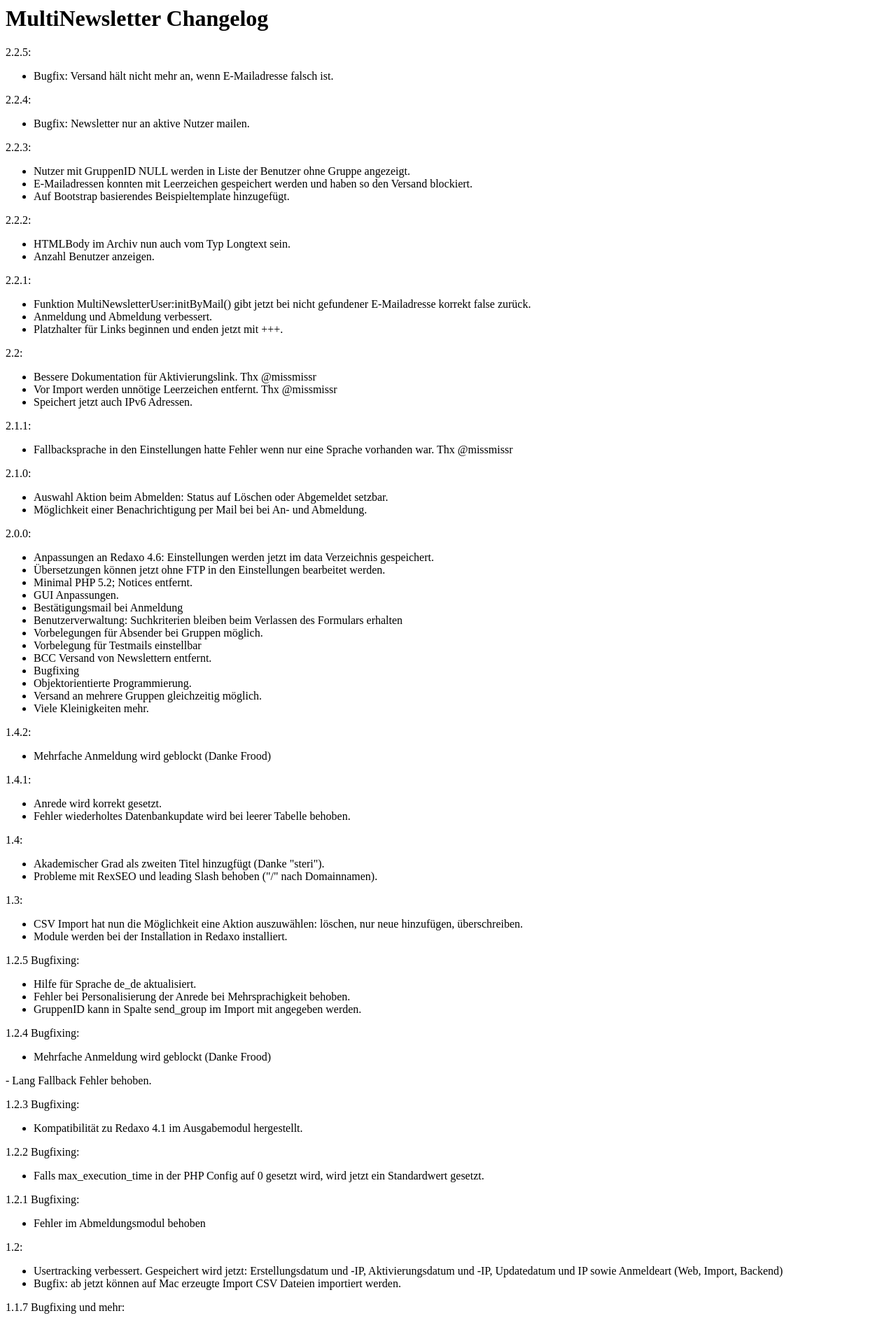
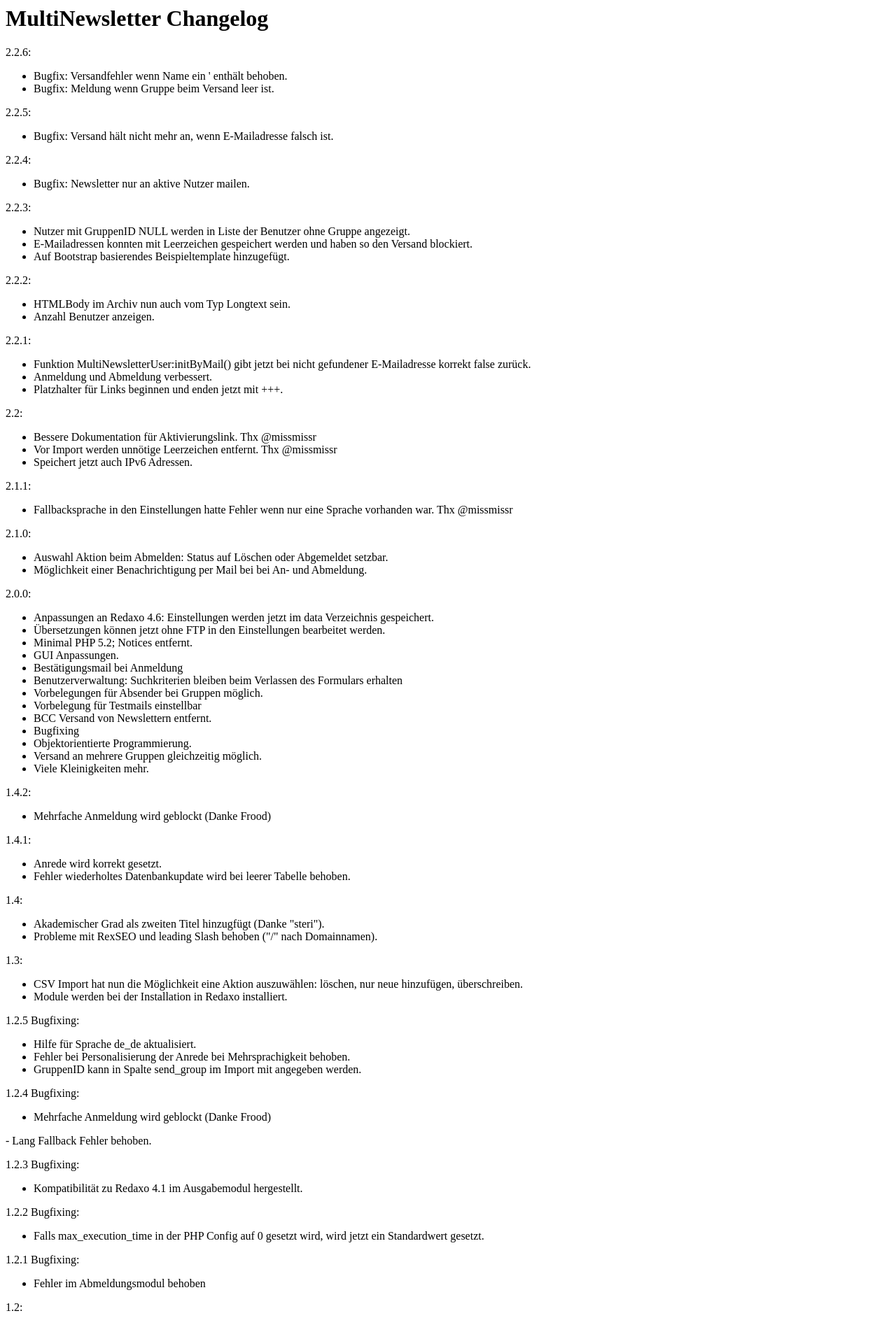
Before and after one commit to raum2projekt/multinewsletter, a PHP site: page /changelog.inc.php in a window 1280 px wide. Shown: the top 1894 px of the page at 70% size. Run offline with PHP 8.4, Linux system fonts and the light colour scheme; some libraries are stand-ins or nearby versions.

Commit message:
Changlog 2.2.6

```diff
--- a/pages/help/changelog.inc.php
+++ b/pages/help/changelog.inc.php
@@ -1,5 +1,10 @@
 <h1>MultiNewsletter Changelog</h1>
 
+<p>2.2.6:</p>
+<ul>
+	<li>Bugfix: Versandfehler wenn Name ein ' enthält behoben.</li>
+	<li>Bugfix: Meldung wenn Gruppe beim Versand leer ist.</li>
+</ul>
 <p>2.2.5:</p>
 <ul>
 	<li>Bugfix: Versand hält nicht mehr an, wenn E-Mailadresse falsch ist.</li>
```
